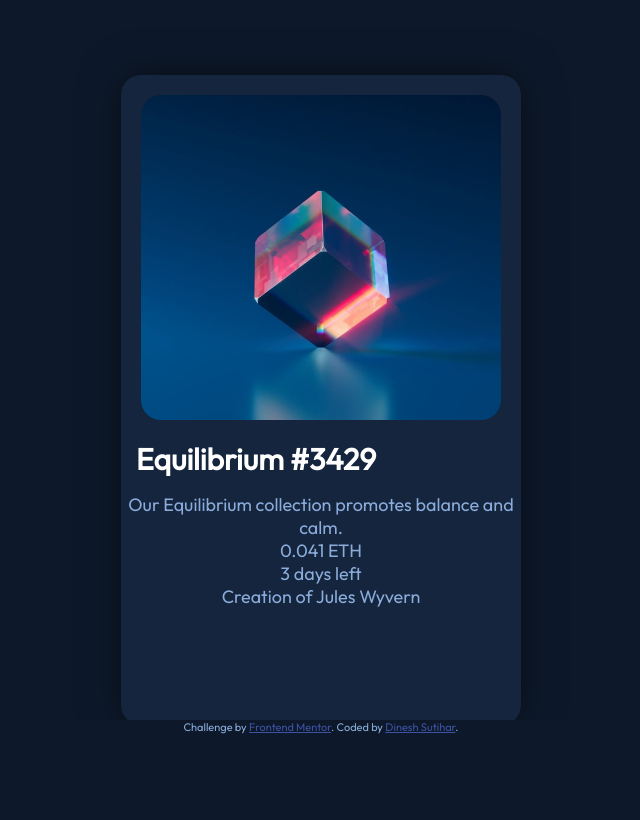
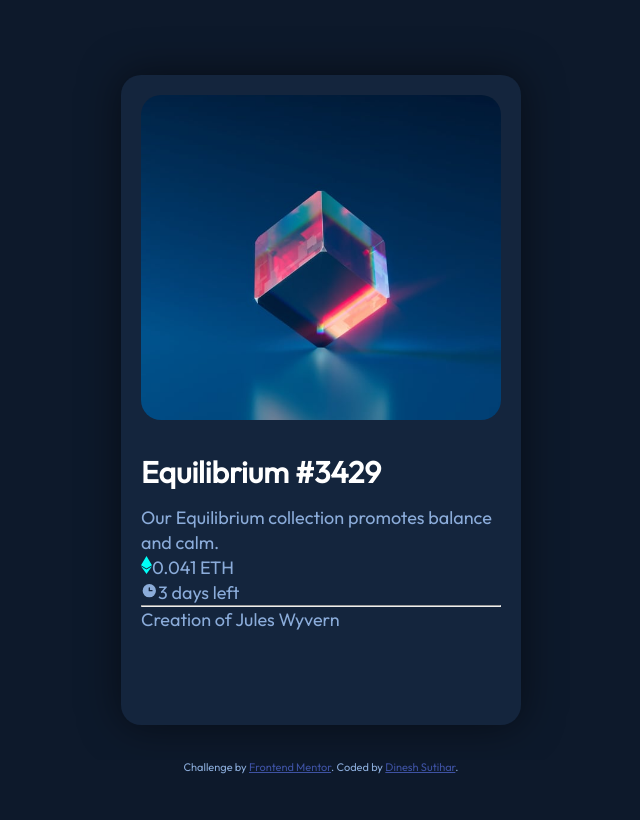
Before and after one commit to dineshsutihar/NFT-ReviewCard, a plain HTML site: page index.html in a window 1280 px wide. Shown: the whole page, without its empty margins (319-959 px from the left). Drawn offline with Linux system fonts and the light colour scheme.

Commit message:
Till Title finished

```diff
--- a/index.html
+++ b/index.html
@@ -16,15 +16,16 @@
     </div>
     <div class="card_content">
       <div class="card_title">
-        <h2 class="card_content--title-name">Equilibrium #3429</h2>
+        <h2>Equilibrium #3429</h2>
       </div>
       <p class="card_content--description">
         Our Equilibrium collection promotes balance and calm.
       </p>
       <div class="card__content--price">
-        <p class="card__content--price-amount">0.041 ETH</p>
-        <p class="card__content--price-days">3 days left</p>
+        <p class="card__content--price-amount"><img src="images/icon-ethereum.svg" alt="icon-ethereum">0.041 ETH</p>
+        <p class="card__content--price-days"><img src="images/icon-clock.svg" alt="clock icon">3 days left</p>
       </div>
+      <hr>
       <div class="card__content--creator">
         <p class="card__content--creator-name">Creation of Jules Wyvern</p>
       </div>
--- a/style.css
+++ b/style.css
@@ -30,6 +30,8 @@ body {
     overflow: hidden;
     box-shadow: 0 0 40px rgba(0, 0, 0, 0.5);
 
+    /* padding: 20px; */
+
 }
 
 .card_image{
@@ -49,13 +51,18 @@ body {
     height: 100%;
     object-fit: cover;
 }
+.card_content{
+    padding: 20px;
+    text-align: start;
+    line-height: 25px;
+}
 
 .card_title{
     font-size: 20px;
     font-weight: 600;
-    margin: 15px;
     text-align: start;
     color: hsl(0, 0%, 100%);
+    margin-bottom: 20px;
 }
 
 
@@ -64,11 +71,11 @@ body {
 /* Footer */
 footer {
   margin-top: 50px;
-  top: 90%;
+    top: 95%;
     left: 50%;
     transform: translate(-50%, -50%);
     text-align: center;
-    position: absolute;
+    position: fixed;
     width: 100%;
     height: 100px;
     background-color: hsl(217, 54%, 11%);
```
